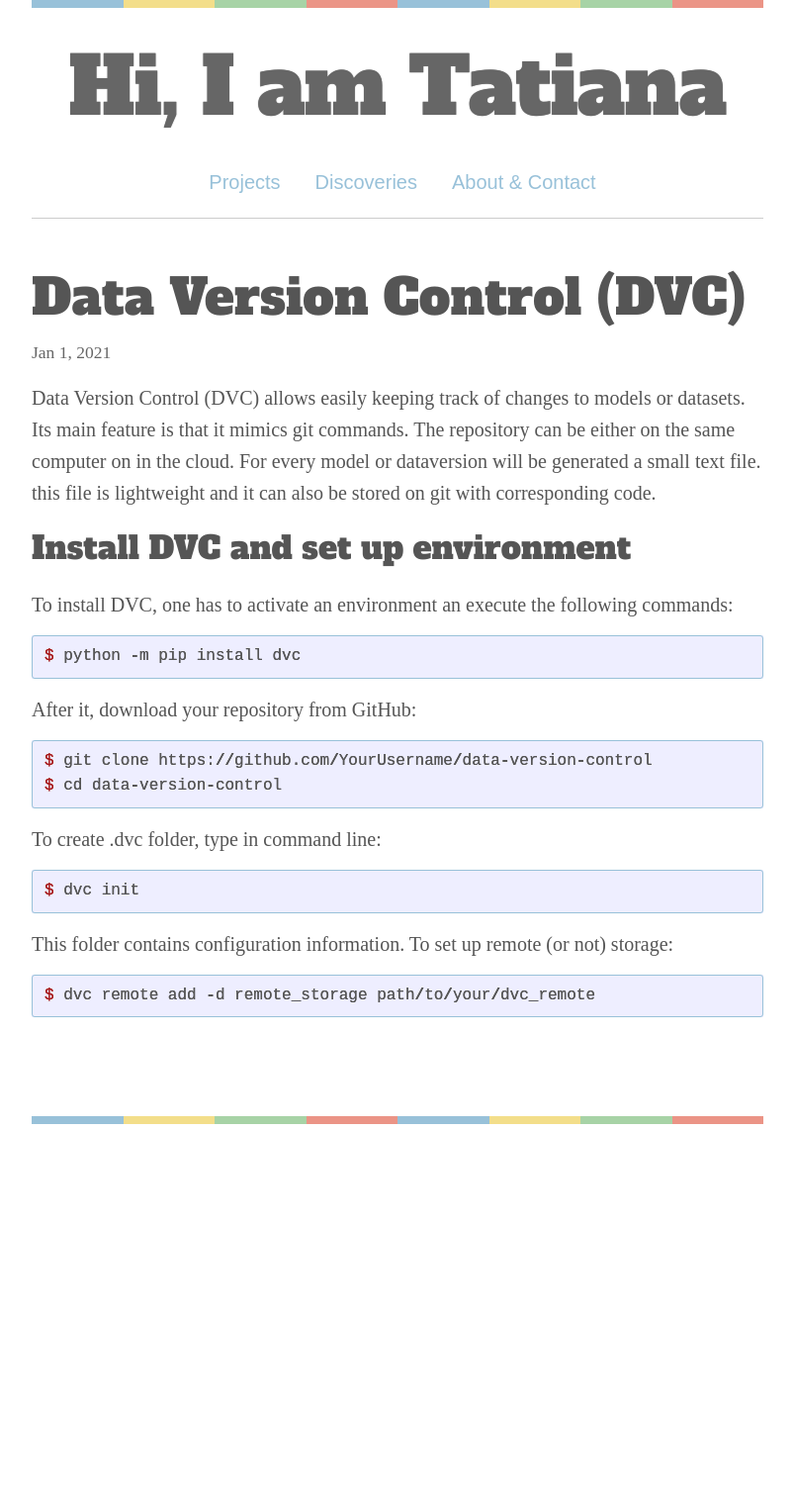
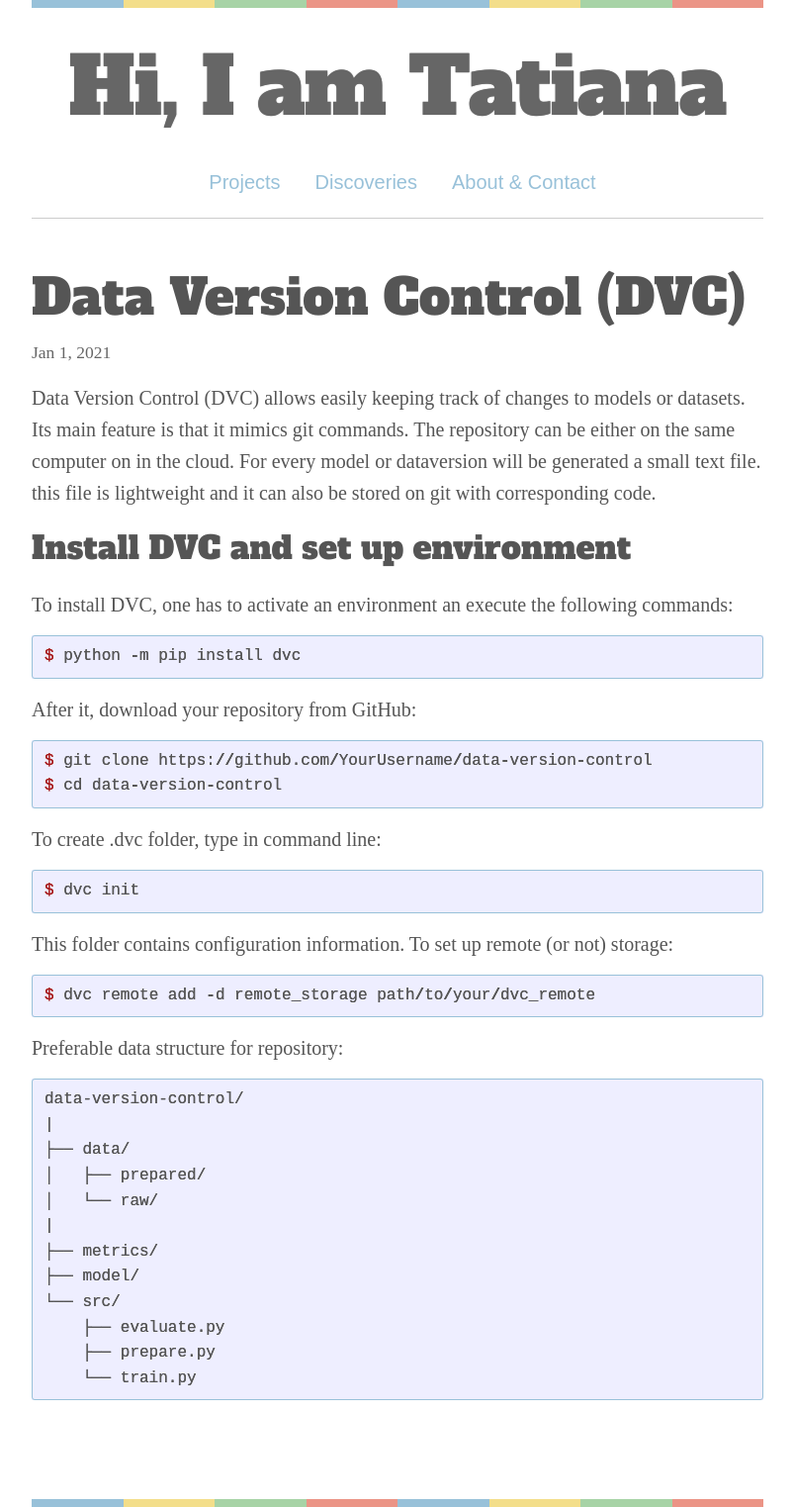
Before and after one commit to tatieliseeva/v-master, a Jekyll site: the page built from _posts/2021-01-01-DVC_(data_version_control).markdown, in a window 1280 px wide. Shown: the whole page at 99% size, without its empty margins (238-1041 px from the left). Built offline with Jekyll 4.4.1, drawn with Linux system fonts in a browser that asks for light colours; some web fonts are replaced; before the commit the page ends 1136 px from its top, so only the background shows below that.

Commit message:
Update 2021-01-01-DVC_(data_version_control).markdown

````diff
--- a/_posts/2021-01-01-DVC_(data_version_control).markdown
+++ b/_posts/2021-01-01-DVC_(data_version_control).markdown
@@ -32,3 +32,20 @@ This folder contains configuration information. To set up remote (or not) storag
 ```python
 $ dvc remote add -d remote_storage path/to/your/dvc_remote
 ```
+
+Preferable data structure for repository:
+
+```
+data-version-control/
+|
+├── data/
+│   ├── prepared/
+│   └── raw/
+|
+├── metrics/
+├── model/
+└── src/
+    ├── evaluate.py
+    ├── prepare.py
+    └── train.py
+```
````
